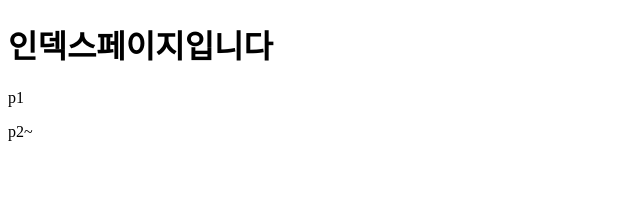
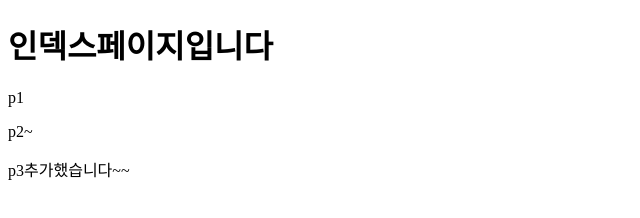
Before and after one commit to seochanmi/my_project, a plain HTML site: page index.html in a window 1280 px wide. Shown: the whole page, without its empty margins (0-640 px from the left). Drawn offline with Linux system fonts and the light colour scheme.

Commit message:
p3 added

```diff
--- a/index.html
+++ b/index.html
@@ -11,5 +11,6 @@
     </div>
     <p>p1</p>
     <p>p2~</p>
+    <p>p3추가했습니다~~</p>
 </body>
 </html>
```
